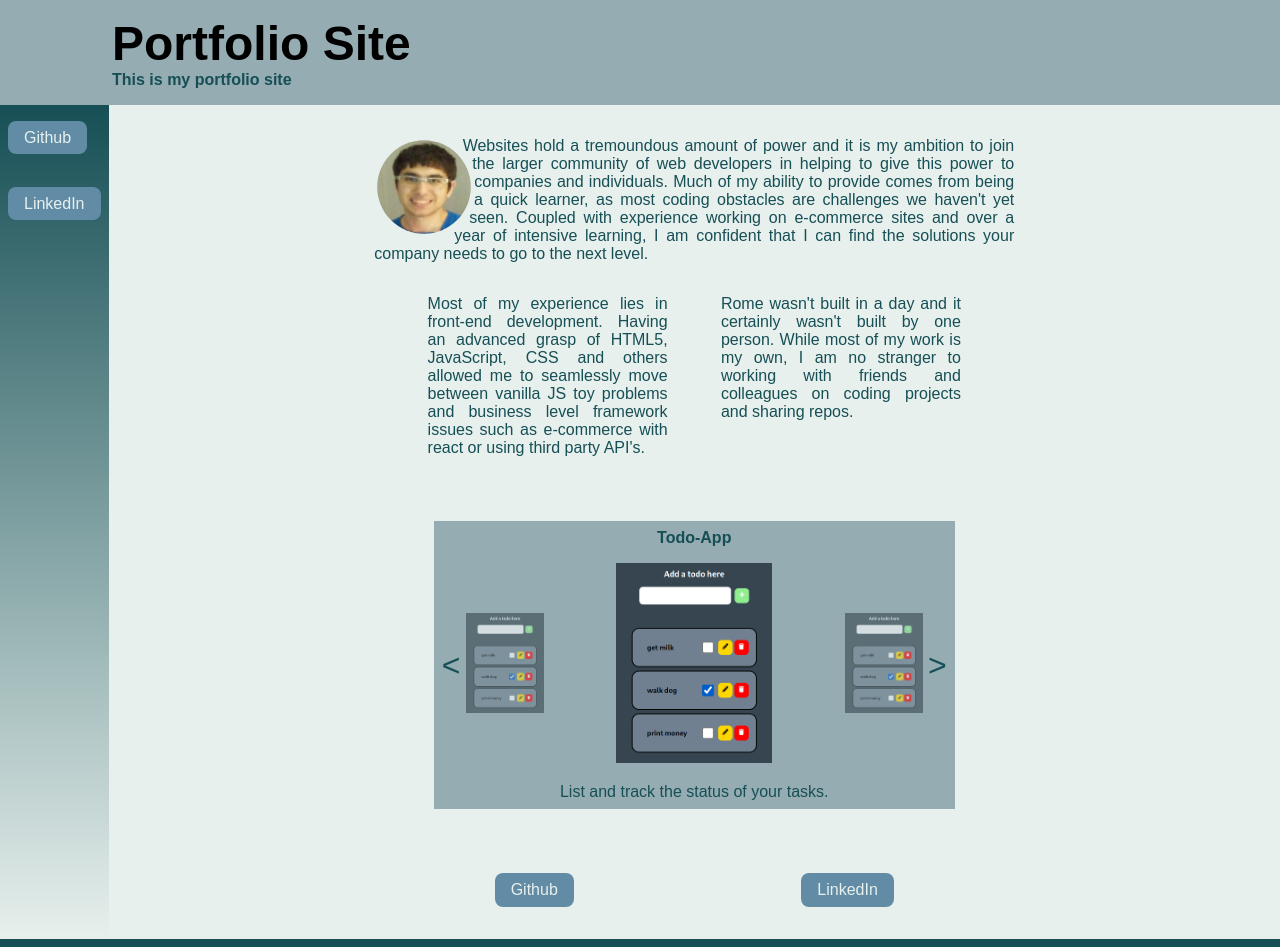
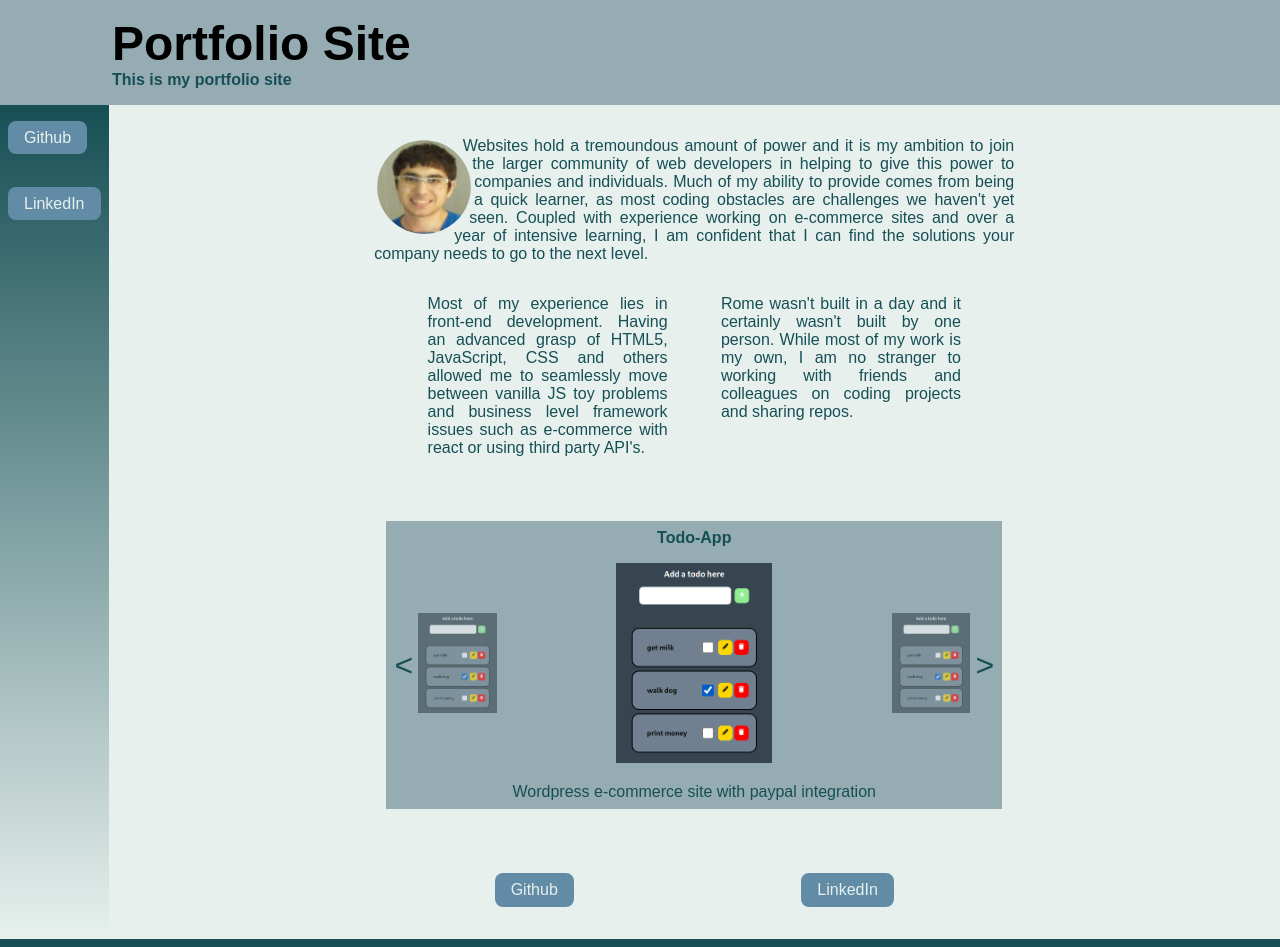
Before and after one commit to aaronrine/portfolio, a React (Create React App) app: page / in a window 1280 px wide. Shown: the top 947 px of the page. Built offline with nearby package versions, Linux system fonts and the light colour scheme; a web font is replaced by a local one.

Commit message:
feat(ProjectCard): add short description

```diff
--- a/src/components/Home/getData.js
+++ b/src/components/Home/getData.js
@@ -1,4 +1,10 @@
 import todoAppScreenshot from "../../assets/todo-app-phone-cropped.png";
+import propocketCheckout from "../../assets/propocket-checkout.png";
+import propocketDesktopShop from "../../assets/propocket-desktop-shop.png";
+import propocketDesktop from "../../assets/propocket-desktop-cropped.png";
+import propocketPhoneShop from "../../assets/propocket-phone-shop.png";
+import propocketPhone from "../../assets/propocket-phone.png";
+
 export function getData() {
   const data = {
     projects: [
@@ -8,6 +14,8 @@ export function getData() {
         mobileImg: "",
         desktopImg: "",
         alt: "Todo app screenshot",
+        shortDesc: "Wordpress e-commerce site with paypal integration",
+
         desc: "List and track the status of your tasks.",
         tech: ["html", "css", "js"],
         learned: "lorem",
@@ -19,14 +27,53 @@ export function getData() {
       {
         name: "Wordpress Website",
         thumb: todoAppScreenshot,
-        mobileImg: "",
-        desktopImg: "",
         alt: "Wordpress website screenshot",
-        desc: "E-commerce site selling fabric products.",
-        tech: ["html", "css", "js"],
-        learned: "lorem",
-        liked: "ipsum",
-        disliked: "semper",
+        images: [
+          {
+            source: propocketCheckout,
+            alt:
+              "Checkout screen showing a small pro-pocket being bought using paypal api",
+          },
+          {
+            source: propocketDesktop,
+            alt:
+              "Landing screen of propocket.biz as seen on desktop. Three best sellers are shown beneath the logo laden header and navbar",
+          },
+          {
+            source: propocketDesktopShop,
+            alt:
+              "Main shop of propocket.biz as seen on desktop. A row of four bags with their names and prices are shown alongside a grid of filter options",
+          },
+          {
+            source: propocketPhone,
+            alt:
+              "Landing screen of propocket.biz as seen on mobile. A single column of best sellers fills the bottom of the screen. The logo takes up the entire header and the navbar is collapsed into three lines.",
+          },
+          {
+            source: propocketPhoneShop,
+            alt:
+              "Main shop of propocket.biz as seen on mobile. A column of bags with their names and prices are displayed.",
+          },
+        ],
+        shortDesc: "Wordpress e-commerce site with paypal integration",
+        desc:
+          "Needing an e-commerce website, the family business asked me to build one for them. This was my first website and as I had been studying React, I figured start there. However it became apparent that I didn't know enough to ship the product on time, so I switched tech stacks to wordpress and rapidly deployed it from there.",
+        tech: [
+          "HTML",
+          "CSS",
+          "JS",
+          "React",
+          "SCSS",
+          "Wordpress",
+          "Paypal API",
+          "PHP",
+        ],
+        learned:
+          "The main takeaway from this was that some frameworks and tech stacks work better in different scenarios depending on a business' needs.",
+        liked:
+          "I enjoyed getting my feet wet in the world of web development and seeing a company use a website that I built.",
+        disliked:
+          "Intitially learning Paypal API was frustrating and took the better part of a week. I was learning what api's were at the same time that I was trying to implement one that also required some housekeeping.",
         gitDemoLink: "",
         uuid: "7bbfa28-1d6-5132-055-0edc1164e37",
       },
@@ -36,6 +83,8 @@ export function getData() {
         mobileImg: "",
         desktopImg: "",
         alt: "Todo app screenshot",
+        shortDesc: "Wordpress e-commerce site with paypal integration",
+
         desc: "List and track the status of your tasks.",
         tech: ["html", "css", "js"],
         learned: "lorem",
@@ -50,6 +99,8 @@ export function getData() {
         mobileImg: "",
         desktopImg: "",
         alt: "Todo app screenshot",
+        shortDesc: "Wordpress e-commerce site with paypal integration",
+
         desc: "List and track the status of your tasks.",
         tech: ["html", "css", "js"],
         learned: "lorem",
--- a/src/components/ProjectCarousel/ProjectCard.js
+++ b/src/components/ProjectCarousel/ProjectCard.js
@@ -6,7 +6,7 @@ export function ProjectCard({ active = false, classes = "", project }) {
       <Link to={"/projectDetails/" + project.uuid}>
         <img alt={project.alt} src={project.thumb} />
       </Link>
-      {active && <p>{project.desc}</p>}
+      {active && <p>{project.shortDesc}</p>}
     </div>
   );
 }
--- a/src/components/ProjectDetails.js
+++ b/src/components/ProjectDetails.js
@@ -14,11 +14,12 @@ export function ProjectDetails({ project }) {
         <p>{project.learned}</p>
         <p>{project.liked}</p>
         <p>{project.disliked}</p>
-        <a href={project.gitDemoLink}>git demo</a>
+        <a href={project.gitDemoLink}>See it live here</a>
       </section>
       <section className="media">
-        <img alt="mobile" />
-        <img alt="desktop" />
+        {project.images.map((image) => (
+          <img alt={image.alt} src={image.source} />
+        ))}
       </section>
     </main>
   );
```
